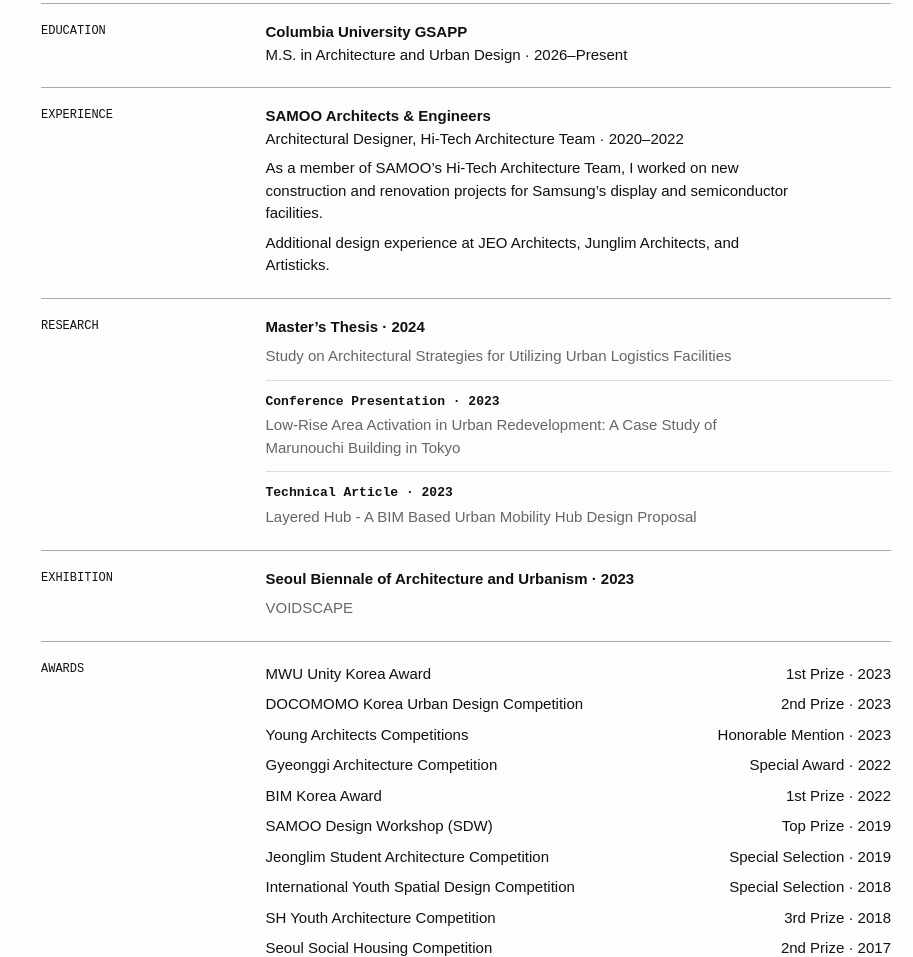
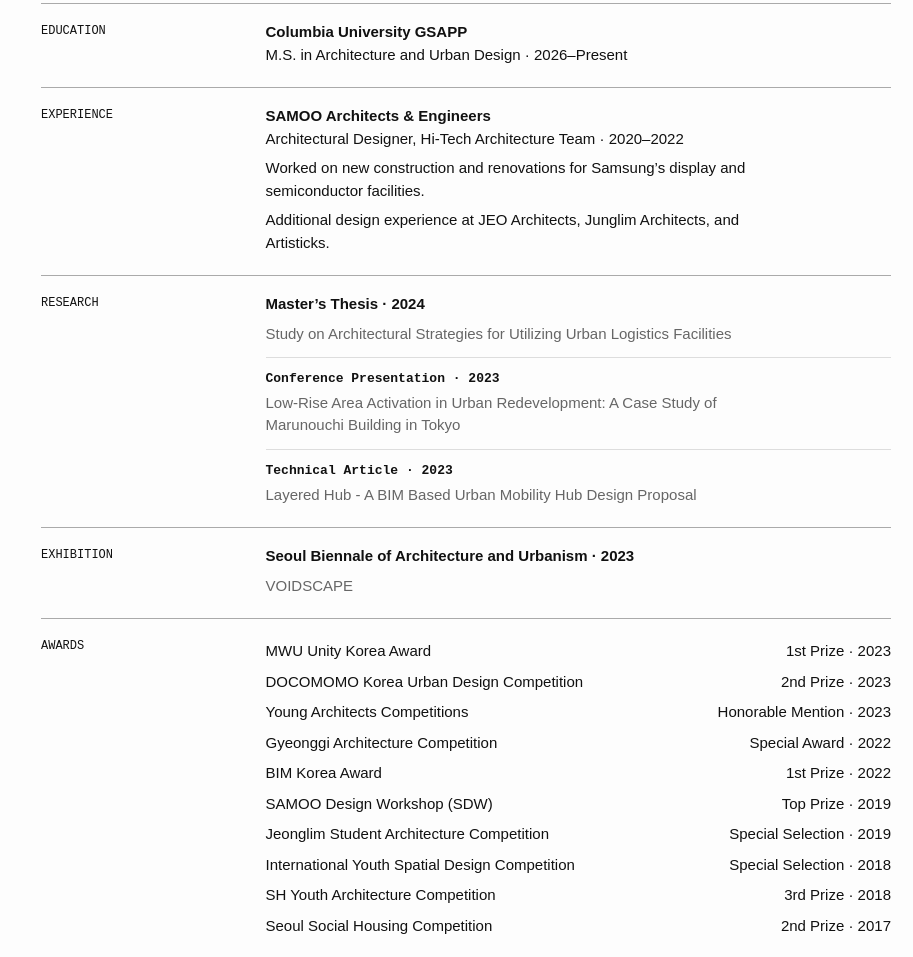
Before and after one commit to hs1kim1000/portfolio, a plain HTML site: page index.html in a window 1280 px wide. Shown: the part 2360-3317 px from the top of the page, without its empty margins (367-1280 px from the left). Drawn offline with Linux system fonts and the light colour scheme.

Commit message:
Restore concise SAMOO experience description

```diff
--- a/index.html
+++ b/index.html
@@ -110,7 +110,7 @@ footer{background:#111;color:#fff;padding:55px var(--edge) 14px}
           <div>
             <strong>SAMOO Architects &amp; Engineers</strong>
             <p>Architectural Designer, Hi-Tech Architecture Team · 2020–2022</p>
-            <p>As a member of SAMOO’s Hi-Tech Architecture Team, I worked on new construction and renovation projects for Samsung’s display and semiconductor facilities.</p>
+            <p>Worked on new construction and renovations for Samsung’s display and semiconductor facilities.</p>
             <p>Additional design experience at JEO Architects, Junglim Architects, and Artisticks.</p>
           </div>
         </div>
```
